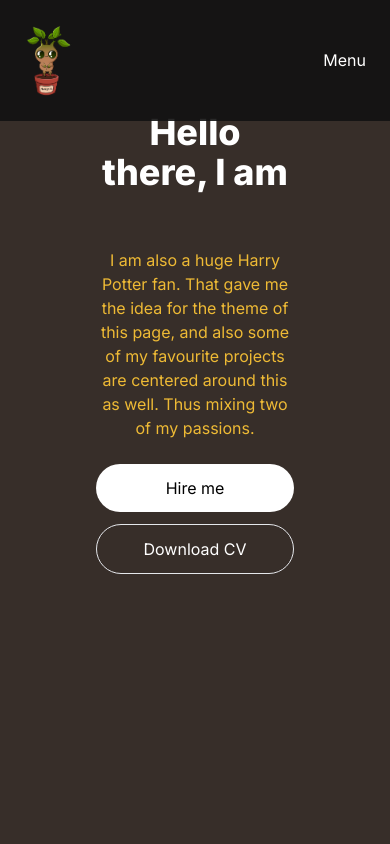
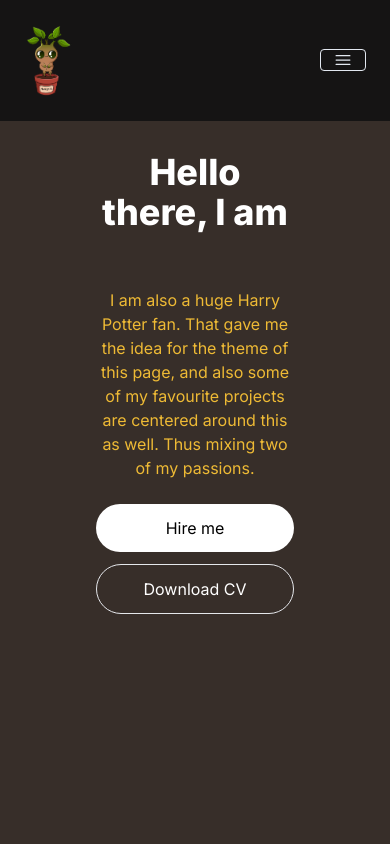
Before and after one commit to kikiou1991/portfolio-website, a Next.js app in the folder portfolio-website/: page / in a window 390 px wide. Shown: the top 844 px of the page. Built offline with nearby package versions, Linux system fonts and the light colour scheme.

Commit message:
popup menu
created pop-up menu for mobile devices...few more things to style but slowly making progress

```diff
--- a/portfolio-website/src/app/globals.css
+++ b/portfolio-website/src/app/globals.css
@@ -24,4 +24,5 @@ body {
       rgb(var(--background-end-rgb))
     )
     rgb(var(--background-start-rgb));
+
 }
--- a/portfolio-website/src/app/page.js
+++ b/portfolio-website/src/app/page.js
@@ -1,5 +1,6 @@
 import HeroSection from "@/components/HeroSection";
 import Navbar from "@/components/Navbar";
+
 
 export default function Home() {
   return (
--- a/portfolio-website/src/components/HeroSection.jsx
+++ b/portfolio-website/src/components/HeroSection.jsx
@@ -8,7 +8,7 @@ import { TypeAnimation } from 'react-type-animation';
 const HeroSection = () => {
   return (
     <section>
-        <div className='grid grid-cols-1 sm:grid-cols-12'>
+        <div className='grid grid-cols-1 sm:grid-cols-12 mt-10'>
             <div className='col-span-7 place-self-center text-center sm:text-left' >
                 <h1 className="text-white mb-4 text-4xl sm:text-5xl lg:text-6xl font-extrabold">
                     Hello there, I am
--- /dev/null
+++ b/portfolio-website/src/components/MenuOverLay.jsx
@@ -0,0 +1,16 @@
+import React from 'react'
+import NavLink from './Navlink'
+
+const MenuOverLay = ({ links }) => {
+  return (
+    <ul className='flex flex-col py-4 items-center'>{links.map((link, index )=>(
+        <li key={index}>
+            <NavLink href={link.path} title={link.title} />
+        </li>
+    ))}</ul>
+    )
+}
+
+
+
+export default MenuOverLay;
--- a/portfolio-website/src/components/Navbar.jsx
+++ b/portfolio-website/src/components/Navbar.jsx
@@ -1,58 +1,81 @@
-import React from 'react';
+"use client"
+import React, { useState } from 'react';
 import Link from 'next/link';
 import NavLink from './Navlink';
+import { Bars3Icon, XmarkIcon } from '@heroicons/react/24/solid';
+import MenuOverLay from './MenuOverLay';
 
 const navLinks = [
   {
-        title: "About",
-        path: "#about"
+    title: 'About',
+    path: '#about',
   },
   {
-        title: "Portfolio",
-        path: "#portfolio"
+    title: 'Portfolio',
+    path: '#portfolio',
   },
   {
-        title: "Contact",
-        path: "#contact"
-    }
-]
+    title: 'Contact',
+    path: '#contact',
+  },
+];
 
 const Navbar = () => {
+  const [navBarOpen, setNavBarOpen] = useState(false);
+
   return (
     <nav className='fixed top-0 left-0 right-0 z-10 bg-[#121212] bg-opacity-90'>
       <div className='flex items-center justify-between mx-2 p-4 md:mx-auto px-4'>
         <div className='flex items-center'>
           <img
             src='/images/logo.png'
-            alt="Gabor the Wizard"
+            alt='Gabor the Wizard'
             width={50}
             height={50}
           />
         </div>
         <div className='ml-auto'>
-          <div className='md:hidden'>
-            <button
-              className='block text-white hover:text-white focus:text-white'
-              // Add functionality to open a mobile menu here
-            >
-              Menu
-            </button>
-          </div>
-          <div className='hidden md:flex items-center'>
-            <ul className='flex space-x-4 md:p-0 md:flex-row md:space-x-8 mt-0'>
-              {
-                navLinks.map((link,index) => (
+          <div className='menu hidden md:flex items-center'>
+            <ul className='flex space-x-4 md:p-0 md:flex-row md:space-x-10 mt-0'>
+              {navLinks.map((link, index) => (
                 <li key={index}>
                   <NavLink href={link.path} title={link.title} />
                 </li>
               ))}
-
             </ul>
           </div>
         </div>
+        <div className='mobile-menu block md:hidden'>
+          {!navBarOpen ? (
+            <button
+              onClick={() => setNavBarOpen(true)}
+              className=' flex items-center
+                                        px-3 border rounded
+                                        border-slate-200
+                                        text-slate-200
+                                        hover:text-white
+                                        hover:border-white'
+            >
+              <Bars3Icon className='h-5 w-5' />
+            </button>
+          ) : (
+            <button
+              onClick={() => setNavBarOpen(false)}
+              className=' flex items-center
+                                        px-3 border rounded
+                                        border-slate-200
+                                        text-slate-200
+                                        hover:text-white
+                                        hover:border-white'
+            >
+              <XmarkIcon className='h-5 w-5' />
+            </button>
+          )}
         </div>
+      </div>
+      {navBarOpen ? <MenuOverLay links={navLinks} /> : null}
     </nav>
   );
-}
+};
 
 export default Navbar;
```
Lines whose indentation alone changed are shown as unchanged.
